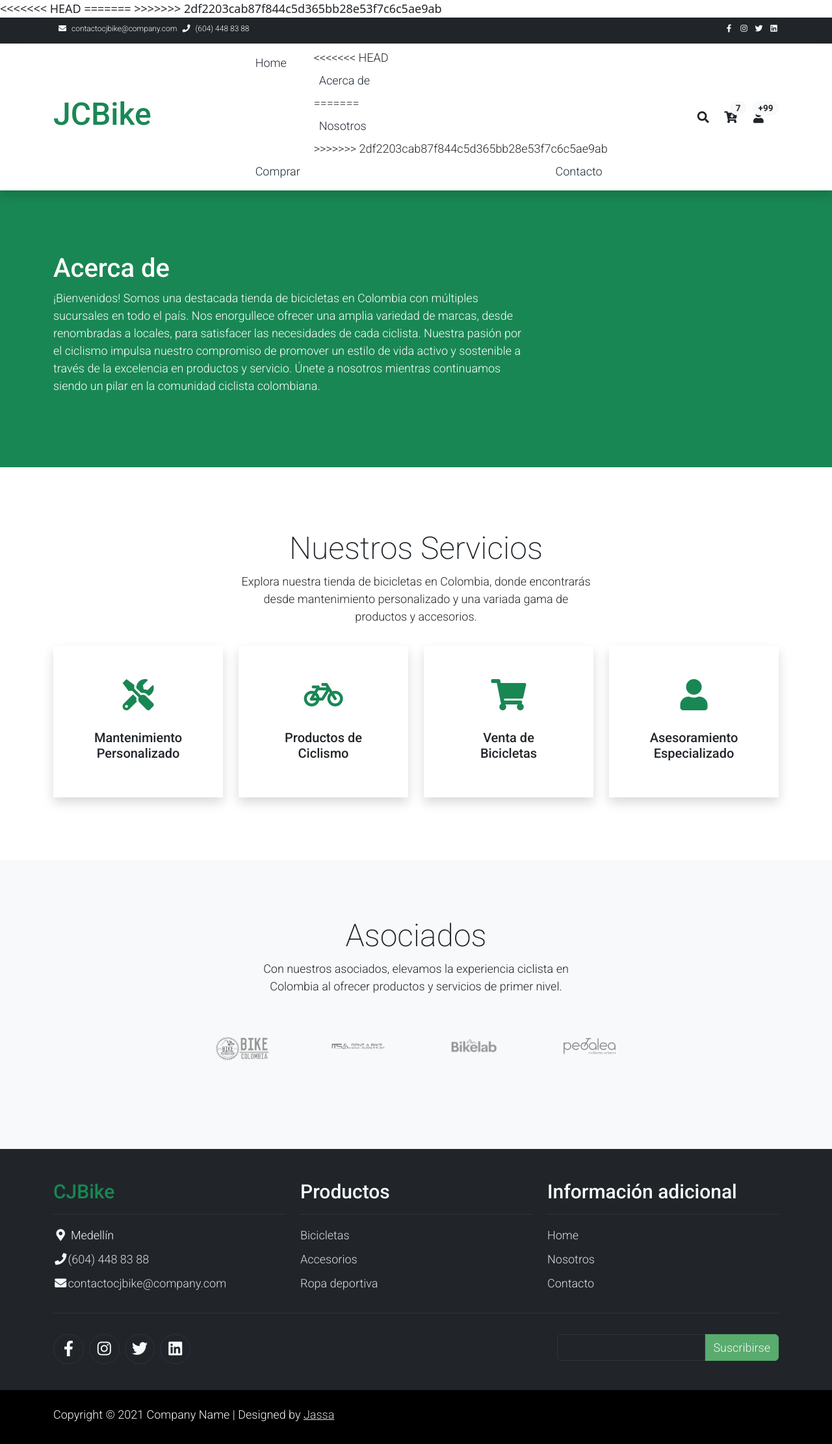
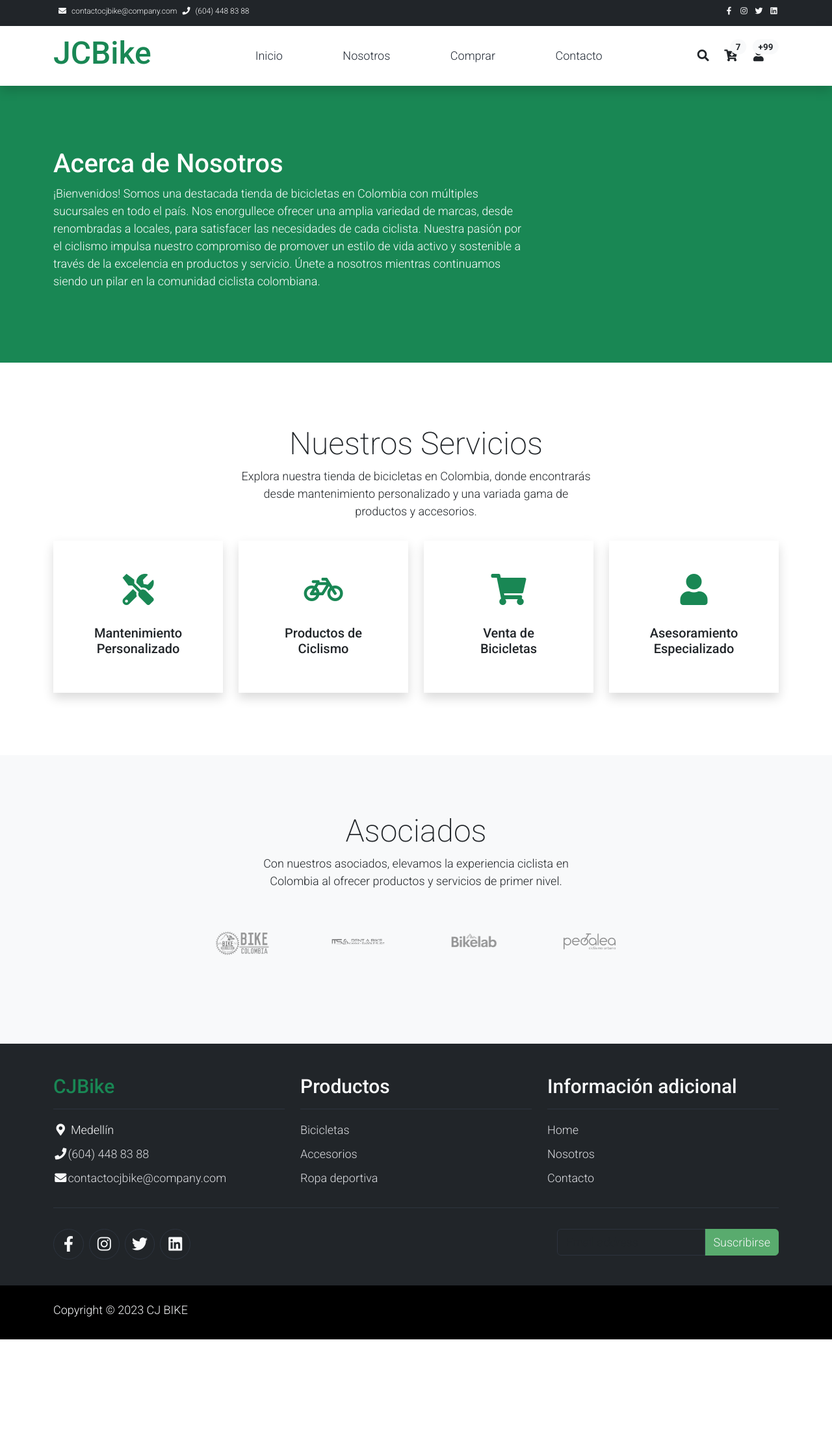
Before and after one commit to JuanJClR/tienda-web, an Angular app: page /acercade in a window 1280 px wide. Shown: the whole page at 65% size. After the commit the page ends 2061 px from the top, so only its background shows below. Built offline with nearby package versions, Linux system fonts and the light colour scheme.

Commit message:
Arreglado error de fusion (merge)

```diff
--- a/src/app/about/about.component.html
+++ b/src/app/about/about.component.html
@@ -2,7 +2,7 @@
         <div class="container">
             <div class="row align-items-center py-5">
                 <div class="col-md-8 text-white">
-                    <h1>Acerca de</h1>
+                    <h1>Acerca de Nosotros</h1>
                     <p>
                         ¡Bienvenidos! Somos una destacada tienda de bicicletas en Colombia con múltiples sucursales en todo el país. Nos enorgullece ofrecer una amplia variedad de marcas, desde renombradas a locales, para satisfacer las necesidades de cada ciclista. Nuestra pasión por el ciclismo impulsa nuestro compromiso de promover un estilo de vida activo y sostenible a través de la excelencia en productos y servicio. Únete a nosotros mientras continuamos siendo un pilar en la comunidad ciclista colombiana.
                     </p>
--- a/src/app/footer/footer.component.html
+++ b/src/app/footer/footer.component.html
@@ -76,8 +76,8 @@
             <div class="row pt-2">
                 <div class="col-12">
                     <p class="text-left text-light">
-                        Copyright &copy; 2021 Company Name
-                        | Designed by <a rel="sponsored" href="#" target="_blank">Jassa</a>
+                        Copyright &copy; 2023 CJ BIKE
+                        <a rel="sponsored" href="#" target="_blank"></a>
                     </p>
                 </div>
             </div>
--- a/src/app/header/header.component.html
+++ b/src/app/header/header.component.html
@@ -36,14 +36,10 @@
             <div class="flex-fill">
                 <ul class="nav navbar-nav d-flex justify-content-between mx-lg-auto">
                     <li class="nav-item">
-                        <a class="nav-link" href="#">Home</a>
+                        <a class="nav-link" href="#">Inicio</a>
                     </li>
                     <li class="nav-item">
-<<<<<<< HEAD
-                        <a class="nav-link" routerLink="/acercade" routerLinkActive="active">Acerca de</a>
-=======
-                        <a class="nav-link" routerLink="/about" routerLinkActive="active">Nosotros</a>
->>>>>>> 2df2203cab87f844c5d365bb28e53f7c6c5ae9ab
+                        <a class="nav-link" routerLink="/acercade" routerLinkActive="active">Nosotros</a>
 
                     </li>
                     <li class="nav-item">
--- a/src/index.html
+++ b/src/index.html
@@ -8,11 +8,7 @@
   <meta name="viewport" content="width=device-width, initial-scale=1">
   <link rel="icon" type="image/x-icon" href="favicon.ico">
   <link rel="stylesheet" href="https://fonts.googleapis.com/css2?family=Roboto:wght@100;200;300;400;500;700;900&display=swap">
-<<<<<<< HEAD
   <link rel="stylesheet" href="https://cdnjs.cloudflare.com/ajax/libs/font-awesome/5.15.3/css/all.min.css" />
-=======
-  <link rel="stylesheet" href="https://cdnjs.cloudflare.com/ajax/libs/font-awesome/5.15.3/css/all.min.css" />
->>>>>>> 2df2203cab87f844c5d365bb28e53f7c6c5ae9ab
 </head>
 <body>
   <app-root></app-root>
```
